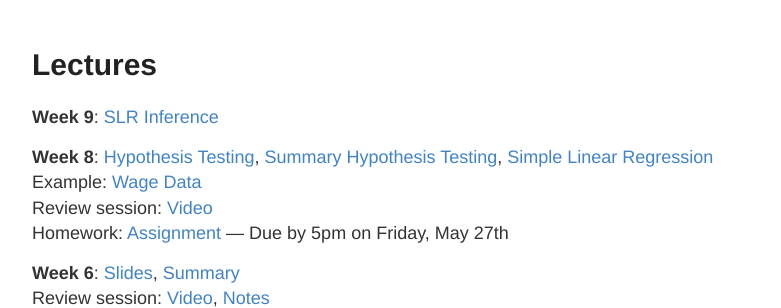
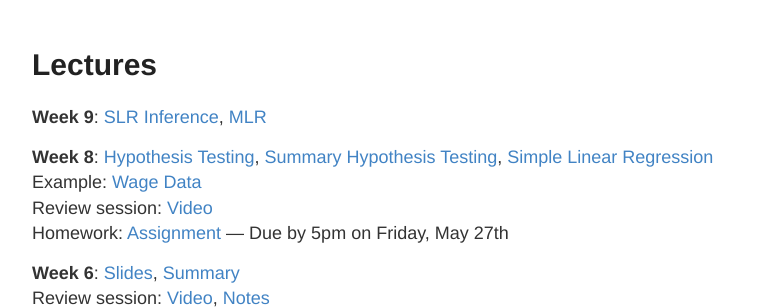
Before and after one commit to mlakolar/BUS41000, a Jekyll site: the page built from lectures.md, in a window 1280 px wide. Shown: the part 122-430 px from the top of the page, without its empty margins (248-1029 px from the left). Built offline with Jekyll 4.4.1, drawn with Linux system fonts in a browser that asks for light colours.

Commit message:
Update lectures.md

```diff
--- a/lectures.md
+++ b/lectures.md
@@ -4,7 +4,9 @@
 permalink: /lectures/
 ---
 
-**Week 9**: [SLR Inference](https://github.com/mlakolar/BUS41000/raw/master/slides/09_lecture_slr_inference.pdf)
+**Week 9**:
+[SLR Inference](https://github.com/mlakolar/BUS41000/raw/master/slides/09_lecture_slr_inference.pdf),
+[MLR](https://github.com/mlakolar/BUS41000/raw/master/slides/09_lecture_mlr.pdf)
 
 
 **Week 8**:
```
